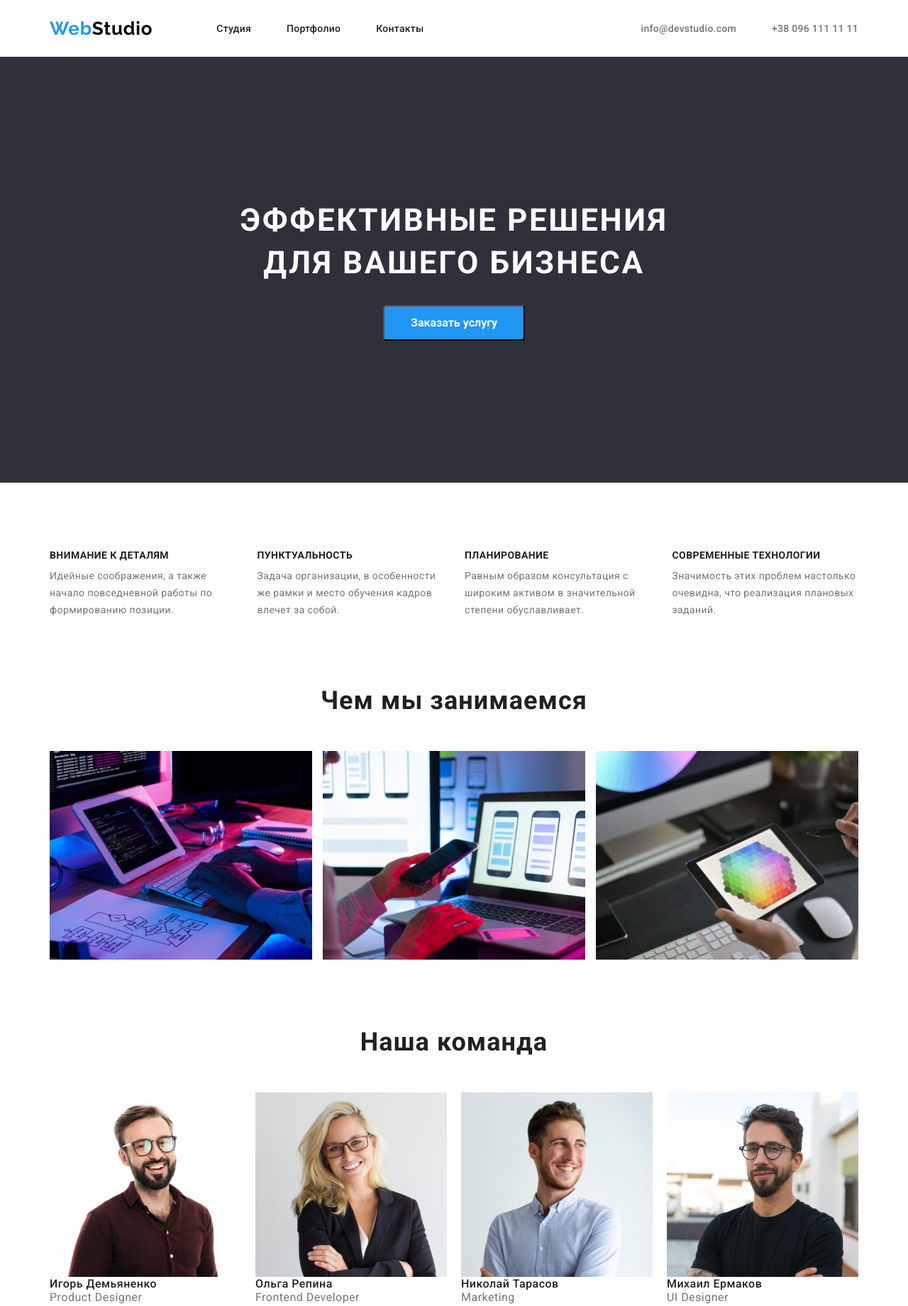
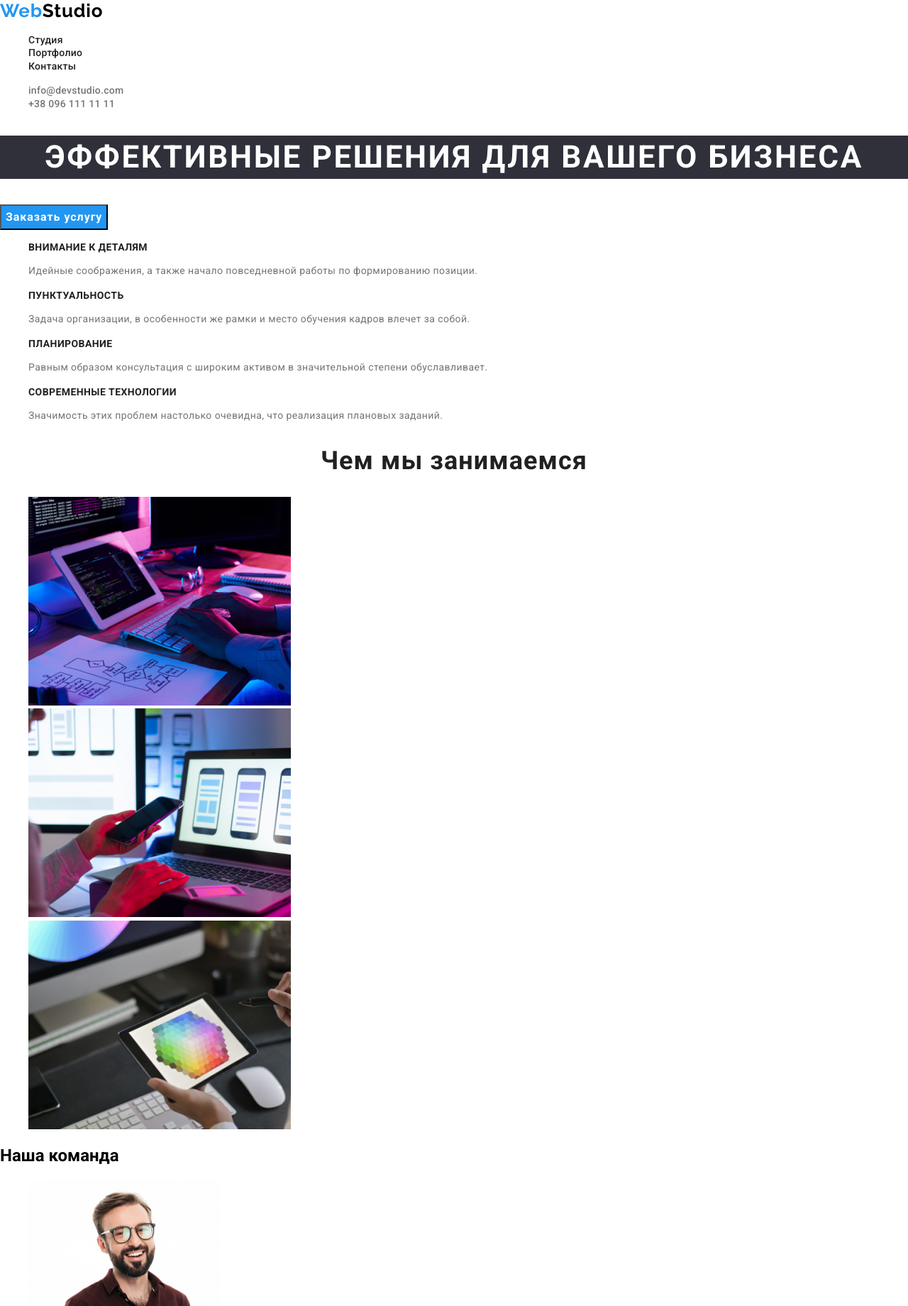
Before and after one commit to dasoftweb/goit-markup-hw-02, a plain HTML site: page index.html in a window 1280 px wide. Shown: the top 1840 px of the page at 71% size. Drawn offline with nearby package versions, Linux system fonts and the light colour scheme.

Commit message:
Revert "First flex grid"
This reverts commit c411c815ed340ee31770ac0aeb92a225aeba8116.

```diff
--- a/css/styles.css
+++ b/css/styles.css
@@ -4,15 +4,6 @@
   --accent-color: #2196f3;
   --main-descriprion-color: #757575;
   --main-title-color: #212121;
-}
-
-*, ::before, ::after {
-  margin: 0;
-  padding: 0;
-}
-
-img {
-  display: block;
 }
 
 body {
@@ -28,42 +19,7 @@ body {
   text-decoration: none;
 }
 
-.container {
-  width: 1170px;
-  padding: 0 15px;
-  margin: 0 auto;
-}
-
 /* =======HEADER====== */
-
-.header .container {
-  display: flex;
-  margin: 0 auto;
-  height: 80px;
-  align-items: center;
-}
-
-.navigation {
-  display: flex;
-  align-items: center;
-}
-
-.navigation .list {
-  display: flex;
-}
-
-.menu-item:not(:last-child) {
-  margin-right: 50px;
-}
-
-.address {
-  margin-left: auto;
-}
-
-.address .list {
-  display: flex;
-}
-
 .logo-dark {
   font-family: var(--secondary-font);
   font-weight: 700;
@@ -71,7 +27,6 @@ body {
   line-height: 1.192;
   letter-spacing: 0.03em;
   color: #000000;
-  margin-right: 90px;
 }
 
 .logo-part {
@@ -91,7 +46,8 @@ body {
   color: var(--main-descriprion-color);
 }
 
-.list-item:hover, .list-item:focus {
+.list-item:hover,
+.list-item:focus {
   color: var(--accent-color);
 }
 
@@ -100,41 +56,30 @@ body {
 /* ======HERO====== */
 
 /* background-color временно для видимости белых букв */
-
 .hero-title {
   font-weight: 900;
   font-size: 44px;
   line-height: 1.367;
+  text-align: center;
   letter-spacing: 0.06em;
   text-transform: uppercase;
   color: #ffffff;
-  max-width: 700px;
-  margin: 0 auto 30px;
+  background-color: #2f303a;
 }
 
 .hero-btn {
   font-weight: 700;
   font-size: 16px;
   line-height: 1.875;
-  min-width: 200px;
-  height: 50px;
+  align-items: center;
+  text-align: center;
+  letter-spacing: 0.06em;
+  background: var(--accent-color);
   color: #ffffff;
-  background: #2196F3;
-  border-radius: 4px;
 }
-
-.hero {
-  padding: 200px 0;
-  background-color: #2f303a;
-  text-align: center;
-  max-width: 1600px;
-  margin: 0 auto;
-}
-
 /* ======END HERO====== */
 
 /* ======ADVANTAGES====== */
-
 .advantages-title {
   font-weight: 700;
   font-size: 14px;
@@ -142,7 +87,6 @@ body {
   letter-spacing: 0.03em;
   text-transform: uppercase;
   color: var(--main-title-color);
-  margin-bottom: 10px;
 }
 
 .advantages-descriprion {
@@ -151,26 +95,11 @@ body {
   line-height: 1.714;
   letter-spacing: 0.03em;
   color: var(--main-descriprion-color);
-  margin: 0;
-}
-
-.advantages .list {
-  display: flex;
-  padding: 94px 0;
-}
-
-.advantage-item {
-  width: 270px;
-}
-
-.advantage-item:not(:last-child) {
-  margin-right: 30px;
 }
 
 /* ======END ADVANTAGES====== */
 
 /* ======WHAT WE DO====== */
-
 .title-skills {
   font-weight: 700;
   font-size: 36px;
@@ -178,29 +107,11 @@ body {
   text-align: center;
   letter-spacing: 0.03em;
   color: var(--main-title-color);
-  margin-bottom: 50px;
-}
-
-.skills .list {
-  display: flex;
-  justify-content: space-between;
-  margin-bottom: 95px;
 }
 
 /* ======END WHAT WE DO====== */
 
 /* ======TEAM====== */
-
-.title-team {
-  font-weight: 700;
-  font-size: 36px;
-  line-height: 1.167;
-  text-align: center;
-  letter-spacing: 0.03em;
-  color: var(--main-title-color);
-  margin-bottom: 50px;
-}
-
 .team-name {
   font-weight: 500;
   font-size: 16px;
@@ -216,17 +127,9 @@ body {
   letter-spacing: 0.03em;
   color: var(--main-descriprion-color);
 }
-
-.team .list {
-  display: flex;
-  justify-content: space-between;
-  margin-bottom: 95px;
-}
-
 /* ======END TEAM====== */
 
 /* ======FOOTER====== */
-
 .footer {
   background: #2f303a;
 }
@@ -269,8 +172,8 @@ body {
   color: var(--main-title-color);
   background: #f5f4fa;
 }
-
-.choice-btn:hover, .choice-btn:focus {
+.choice-btn:hover,
+.choice-btn:focus {
   color: #ffffff;
   background: var(--accent-color);
 }
--- a/index.html
+++ b/index.html
@@ -1,82 +1,86 @@
 <!DOCTYPE html>
 <html lang="ru">
-
   <head>
     <meta charset="UTF-8" />
     <meta name="viewport" content="width=device-width, initial-scale=1.0" />
     <title lang="en">WebStudio</title>
-  <link rel="stylesheet" href="https://cdnjs.cloudflare.com/ajax/libs/modern-normalize/1.0.0/modern-normalize.css" />
-  <link href="https://fonts.googleapis.com/css2?family=Raleway:wght@700;900&family=Roboto:wght@400;500;700&display=swap"
-    rel="stylesheet" />
+    <link
+      rel="stylesheet"
+      href="https://cdnjs.cloudflare.com/ajax/libs/modern-normalize/1.0.0/modern-normalize.css"
+    />
+    <link
+      href="https://fonts.googleapis.com/css2?family=Raleway:wght@700;900&family=Roboto:wght@400;500;700&display=swap"
+      rel="stylesheet"
+    />
     <link rel="stylesheet" href="./css/styles.css" />
   </head>
-
   <body>
     <!-- HEADER -->
-  <header class="header">
-    <div class="container">
+    <header>
       <nav class="navigation">
         <a class="logo-dark link" href="./index.html" lang="en"><span class="logo-part link">Web</span>Studio</a>
         <ul class="list">
-          <li class="menu-item">
+          <li>
             <a class="list-item link" href="">Студия</a>
           </li>
-          <li class="menu-item">
+          <li>
             <a class="list-item link" href="./portfolio.html">Портфолио</a>
           </li>
-          <li class="menu-item">
+          <li>
             <a class="list-item link" href="">Контакты</a>
           </li>
         </ul>
       </nav>
 
-      <address class="address">
+      <address>
         <ul class="list">
-          <li class="menu-item">
-            <a class="list-item header-contacts link" href="mailto:info@devstudio.com">info@devstudio.com</a>
+          <li>
+            <a class="list-item header-contacts link" href="mailto:info@devstudio.com"
+              >info@devstudio.com</a
+            >
           </li>
-          <li class="menu-item">
-            <a class="list-item header-contacts link" href="tel:+380961111111">+38 096 111 11 11</a>
+          <li>
+            <a class="list-item header-contacts link" href="tel:+380961111111"
+              >+38 096 111 11 11</a
+            >
           </li>
         </ul>
       </address>
-    </div>
     </header>
 
     <main>
       <!-- HERO -->
-    <section class="hero">
+      <section>
         <h1 class="hero-title">Эффективные решения для вашего бизнеса</h1>
         <button class="hero-btn" type="button">Заказать услугу</button>
       </section>
 
       <!-- Advantages -->
-    <section class="advantages">
-      <div class="container">
+      <section>
         <h2 hidden>Преимущества</h2>
         <ul class="list">
-          <li class="advantage-item">
+          <li>
             <h3 class="advantages-title">Внимание к деталям</h3>
             <p class="advantages-descriprion">
               Идейные соображения, а также начало повседневной работы по
               формированию позиции.
             </p>
           </li>
-          <li class="advantage-item">
+          <li>
             <h3 class="advantages-title">Пунктуальность</h3>
             <p class="advantages-descriprion">
               Задача организации, в особенности же рамки и место обучения кадров
               влечет за собой.
             </p>
           </li>
-          <li class="advantage-item">
+          <li>
             <h3 class="advantages-title">Планирование</h3>
             <p class="advantages-descriprion">
               Равным образом консультация с широким активом в значительной
               степени обуславливает.
             </p>
           </li>
-          <li class="advantage-item">
+          <li>
             <h3 class="advantages-title">Современные технологии</h3>
             <p class="advantages-descriprion">
               Значимость этих проблем настолько очевидна, что реализация
@@ -84,78 +88,119 @@
             </p>
           </li>
         </ul>
-      </div>
       </section>
 
       <!-- What we do -->
 
-    <section class="skills">
-      <div class="container">
+      <section>
         <h2 class="title-skills">Чем мы занимаемся</h2>
         <ul class="list">
-          <li class="skills-item">
-            <img src="./images/whatwedo/img-1.jpg" alt="человек печатает на клавиатуре" width="370" height="294" />
+          <li>
+            <img
+              src="./images/whatwedo/img-1.jpg"
+              alt="человек печатает на клавиатуре"
+              width="370"
+              height="294"
+            />
           </li>
-          <li class="skills-item">
-            <img src="./images/whatwedo/img-2.jpg" alt="человек держит смартфон в руке" width="370" height="294" />
+          <li>
+            <img
+              src="./images/whatwedo/img-2.jpg"
+              alt="человек держит смартфон в руке"
+              width="370"
+              height="294"
+            />
           </li>
-          <li class="skills-item">
-            <img src="./images/whatwedo/img-3.jpg" alt="человек держит планшет в руке" width="370" height="294" />
+          <li>
+            <img
+              src="./images/whatwedo/img-3.jpg"
+              alt="человек держит планшет в руке"
+              width="370"
+              height="294"
+            />
           </li>
         </ul>
-      </div>
       </section>
 
       <!-- TEAM -->
 
-    <section class="team">
-      <div class="container">
-        <h2 class="title-team">Наша команда</h2>
+      <section>
+        <h2 class="title">Наша команда</h2>
         <ul class="list">
           <li>
-            <img src="./images/team/igor.jpg" alt="фотография Игоря" width="270" height="260" />
+            <img
+              src="./images/team/igor.jpg"
+              alt="фотография Игоря"
+              width="270"
+              height="260"
+            />
             <h3 class="team-name">Игорь Демьяненко</h3>
             <p class="team-position" lang="en">Product Designer</p>
           </li>
           <li>
-            <img src="./images/team/olga.jpg" alt="фотография Ольги" width="270" height="260" />
+            <img
+              src="./images/team/olga.jpg"
+              alt="фотография Ольги"
+              width="270"
+              height="260"
+            />
             <h3 class="team-name">Ольга Репина</h3>
             <p class="team-position" lang="en">Frontend Developer</p>
           </li>
           <li>
-            <img src="./images/team/nick.jpg" alt="фотография Николая" width="270" height="260" />
+            <img
+              src="./images/team/nick.jpg"
+              alt="фотография Николая"
+              width="270"
+              height="260"
+            />
             <h3 class="team-name">Николай Тарасов</h3>
             <p class="team-position" lang="en">Marketing</p>
           </li>
           <li>
-            <img src="./images/team/michael.jpg" alt="фотография Михаила" width="270" height="260" />
+            <img
+              src="./images/team/michael.jpg"
+              alt="фотография Михаила"
+              width="270"
+              height="260"
+            />
             <h3 class="team-name">Михаил Ермаков</h3>
             <p class="team-position" lang="en">UI Designer</p>
           </li>
         </ul>
-      </div>
       </section>
     </main>
 
     <!-- FOOTER -->
 
     <footer class="footer">
-    <a class="logo-light link" href="./index.html" lang="en"><span class="logo-part">Web</span>Studio</a>
+      <a class="logo-light link" href="./index.html" lang="en"
+        ><span class="logo-part">Web</span>Studio</a
+      >
       <address>
         <ul class="list">
           <li>
-          <a class="list-item footer-address link" href="https://goo.gl/maps/8cTU2UBi5CR6P7U19" target="_blank">г. Киев,
-            пр-т Леси Украинки, 26</a>
+            <a
+              class="list-item footer-address link"
+              href="https://goo.gl/maps/8cTU2UBi5CR6P7U19"
+              target="_blank"
+              >г. Киев, пр-т Леси Украинки, 26</a
+            >
           </li>
           <li>
-          <a class="list-item footer-contacts link" href="mailto:info@devstudio.com">info@devstudio.com</a>
+            <a
+              class="list-item footer-contacts link"
+              href="mailto:info@devstudio.com"
+              >info@devstudio.com</a
+            >
           </li>
           <li>
-          <a class="list-item footer-contacts link" href="tel:+380991111111">+38 099 111 11 11</a>
+            <a class="list-item footer-contacts link" href="tel:+380991111111"
+              >+38 099 111 11 11</a
+            >
           </li>
         </ul>
       </address>
     </footer>
   </body>
-
 </html>
```
Lines whose indentation alone changed are shown as unchanged.
